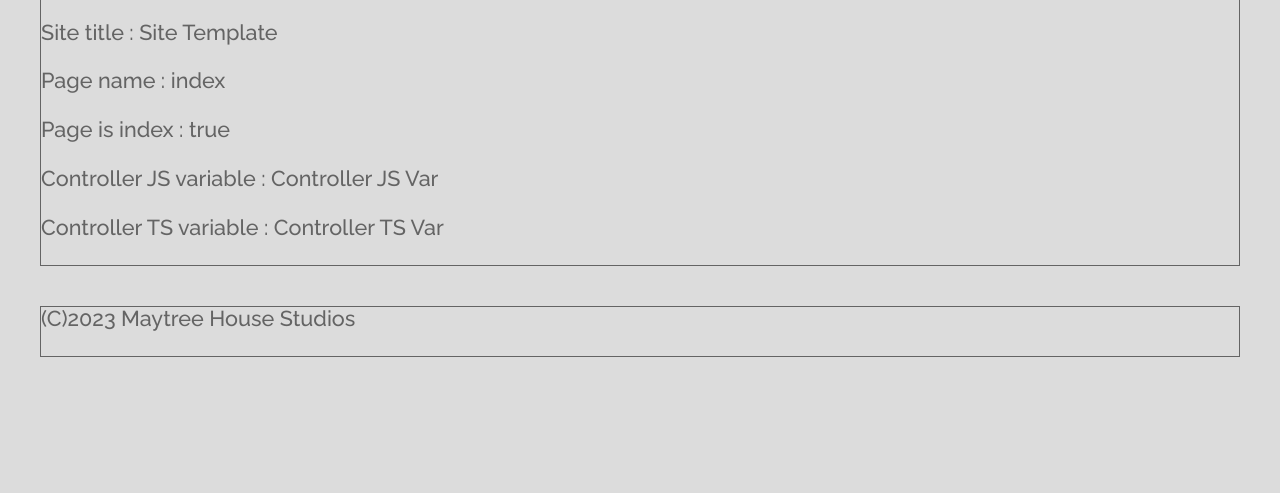
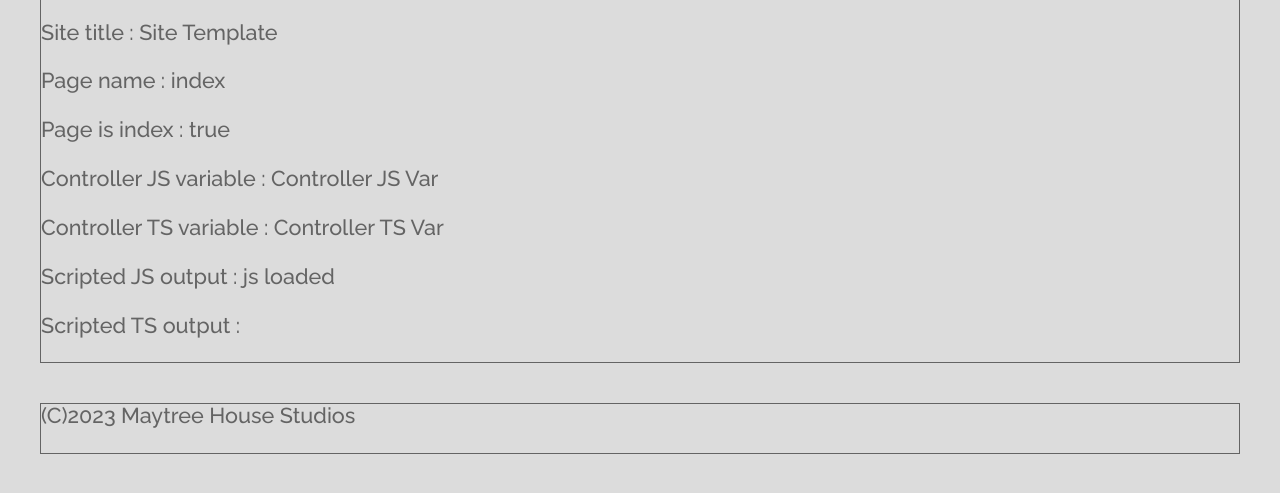
Before and after one commit to fishion/Site-Template, a website built with webpack: page dist/index.html in a window 1280 px wide. Shown: the part 193-686 px from the top of the page. Built offline with nearby package versions, Linux system fonts and the light colour scheme.

Commit message:
Can compile js or ts scripts into site

```diff
--- a/package.json
+++ b/package.json
@@ -14,6 +14,7 @@
   "license": "ISC",
   "devDependencies": {
     "@types/handlebars-webpack-plugin": "^2.2.2",
+    "@types/node": "^20.4.2",
     "@typescript-eslint/eslint-plugin": "^6.0.0",
     "@typescript-eslint/parser": "^6.0.0",
     "css-loader": "^6.7.3",
--- /dev/null
+++ b/src/js/site.js
@@ -0,0 +1,4 @@
+const output = 'js loaded'
+  , domEl = document.getElementById('jsoutput')
+
+domEl && (domEl.innerHTML = output)
--- a/src/js/site.ts
+++ b/src/js/site.ts
@@ -1,3 +1,4 @@
-const output: string = 'js loaded'
+const output: string = 'ts loaded'
+  , domEl: HTMLElement | null = document.getElementById('tsoutput')
 
-console.log(output)
+domEl && (domEl.innerHTML = output)
--- a/src/view/component/wrapper/html.html.hbs
+++ b/src/view/component/wrapper/html.html.hbs
@@ -37,6 +37,7 @@
   <link rel="stylesheet" href="css/main.css">
 
   <script defer src="js/site.js"></script>
+  <script defer src="js/sitets.js"></script>
 </head>
 
 <body>
--- a/src/view/page/index.html.hbs
+++ b/src/view/page/index.html.hbs
@@ -5,4 +5,6 @@
   <p>Page is index : {{#if pagename.is.index}}true{{/if}}</p>
   <p>Controller JS variable : {{{controllerJsVar}}}</p>
   <p>Controller TS variable : {{{controllerTsVar}}}</p>
+  <p>Scripted JS output : <span id="jsoutput"></span></p>
+  <p>Scripted TS output : <span id="tsoutput"></span></p>
 {{/wrap}}
--- a/webpack.config.ts
+++ b/webpack.config.ts
@@ -12,11 +12,15 @@ module.exports = {
   // mode: 'development', devtool: false,
   mode : 'production',
   entry : {
-    site : './src/js/site.ts'
+    site : './src/js/site.js',
+    sitets : './src/js/site.ts'
   },
   output : {
     filename : '[name].js',
     path : path.join(__dirname, config.paths.outputBuildPath, 'js')
+  },
+  resolve : {
+    extensions : ['.ts', '.js']
   },
   module : {
     rules : [
```
Also changed, not shown: README.md, dist/index.html, dist/js/site.js, dist/js/sitets.js (added), 1 other file.
